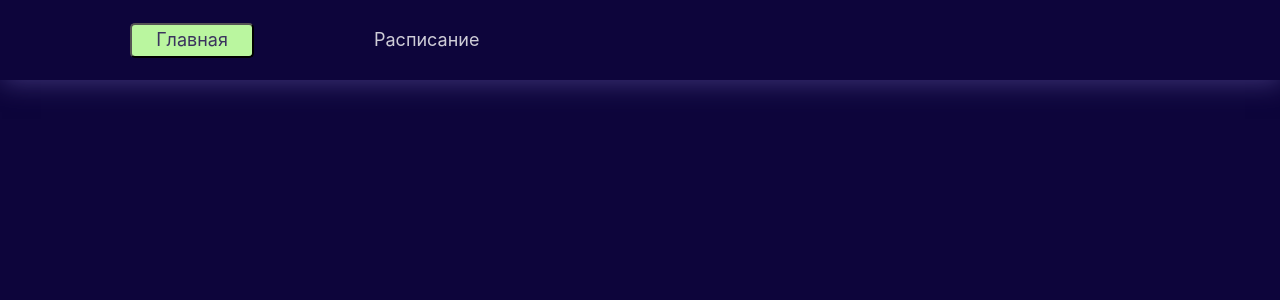
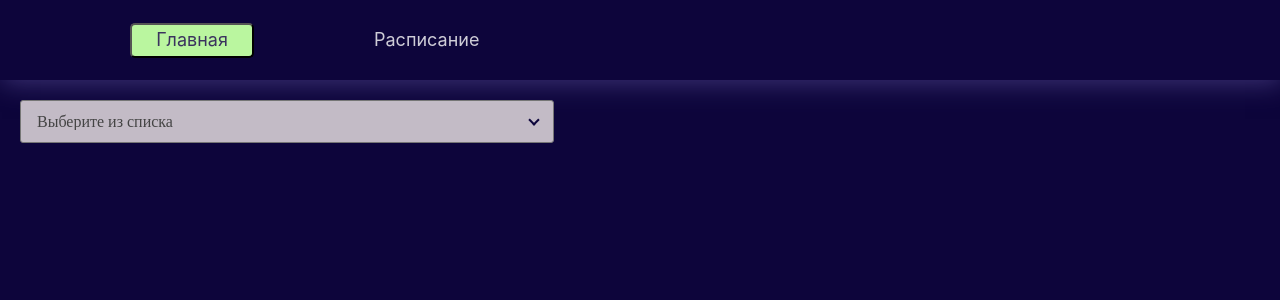
Before and after one commit to LeraDolgova109/WebSchedule, a Vue app: page / in a window 1280 px wide. Shown: the top 300 px of the page. Built offline with nearby package versions, Linux system fonts and the light colour scheme.

Commit message:
Добавлен компонент MySelect

```diff
--- a/src/App.vue
+++ b/src/App.vue
@@ -2,6 +2,10 @@
   <navbar></navbar>
   <div class="app">
     <router-view></router-view>
+    <my-select
+      v-model="selected"
+      :option="sortOptions"
+    />
   </div>
 </template>
 
@@ -10,6 +14,15 @@ import Navbar from "@/components/Navbar.vue"
   export default{
     components: {
       Navbar
+    },
+    data() {
+      return {
+        selected: '',
+        sortOptions: [
+        {value: 'title', name: 'По названию'},
+        {value: 'body', name: 'По содержимому'},
+      ]
+      }
     }
   }
 </script>
--- /dev/null
+++ b/src/components/UI/MySelect.vue
@@ -0,0 +1,83 @@
+<template>
+    <div class="select" >
+        <select :value="modelValue" @change="changeOption">
+            <option disabled value="">Выберите из списка</option>
+            <option
+                v-for="option in options"
+                :key="option.value"
+                :value="option.value"
+            >
+                {{ option.name }}
+            </option>
+        </select>
+    </div>
+</template>
+
+<script>
+  export default {
+    name: 'my-select',
+    props: {
+      modelValue: {
+        type: String
+      },
+      options: {
+        type: Array,
+        default: () => []
+      }
+    },
+    methods: {
+      changeOption(event) {
+        this.$emit('update:modelValue', event.target.value);
+      }
+    }
+  }
+</script>
+
+<style scoped>
+.select {
+    position: relative;
+    margin-bottom: 1rem;
+    width: 534px;
+    height: 47px;
+}
+
+.select:after {
+    content: "";
+    display: inline-block;
+    border-style: solid;
+    border-width: 6px 5px 0 5px;
+    border-color: #0D053B transparent transparent transparent;
+    border: solid #0D053B;
+    border-width: 0 2px 2px 0;
+    transform: rotate(45deg);
+    -webkit-transform: rotate(45deg);
+    padding: 3px;
+    pointer-events: none;
+
+    position: absolute;
+    top: 35%;
+    right: 1rem;
+    z-index: 1;
+}
+
+.select select {
+    display: block;
+    width: 100%;
+    padding: .75rem 2.5rem .75rem 1rem;
+    background: rgba(241, 233, 233, 0.8);
+    border-radius: 12px;
+    border-radius: 3px;
+    -webkit-appearance: none;
+    appearance: none;
+
+    font-family: inherit;
+    font-size: 1rem;
+    color: #444;
+}
+
+.select select:focus {
+    outline: 0;
+    border-color: #0891e6;
+}
+
+</style>
--- a/src/components/UI/index.js
+++ b/src/components/UI/index.js
@@ -1,5 +1,7 @@
 import MyButton from "@/components/UI/MyButton";
+import MySelect from "@/components/UI/MySelect"
 
 export default [
     MyButton,
+    MySelect,
 ];
```
